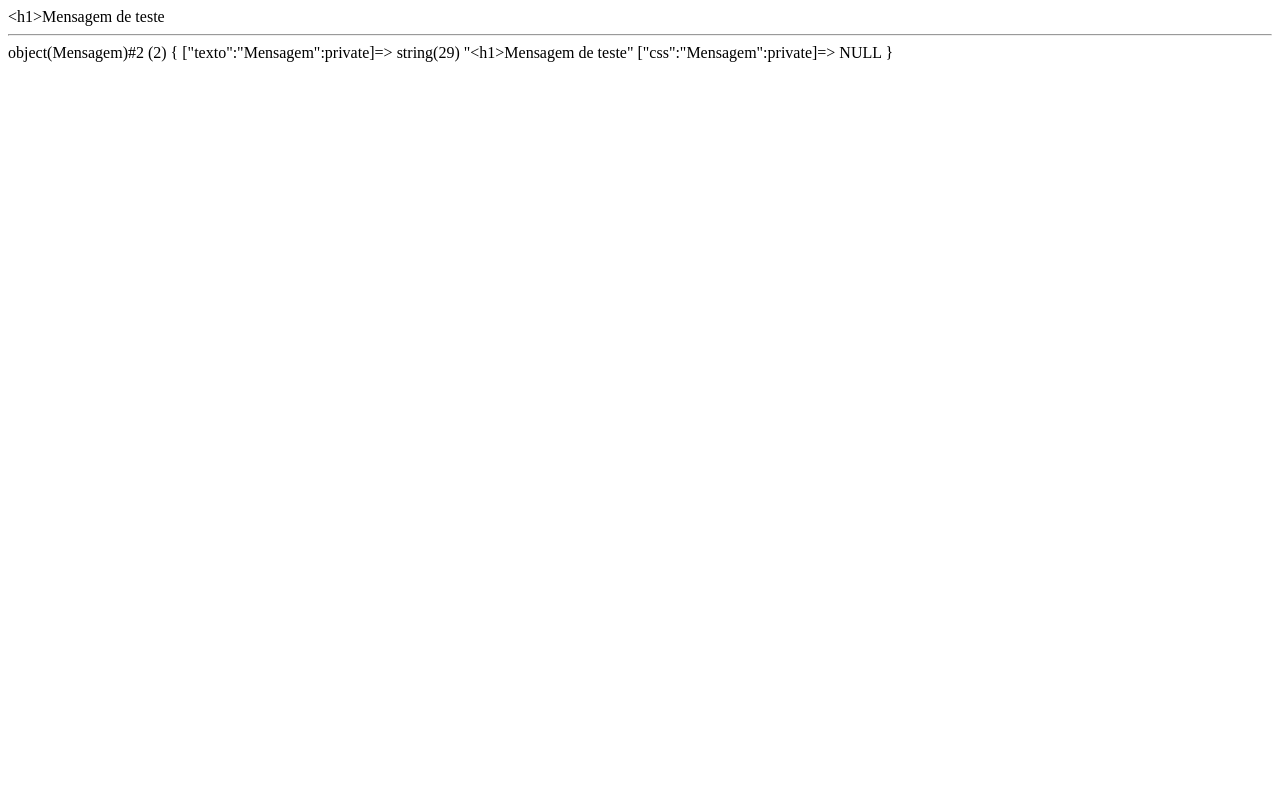
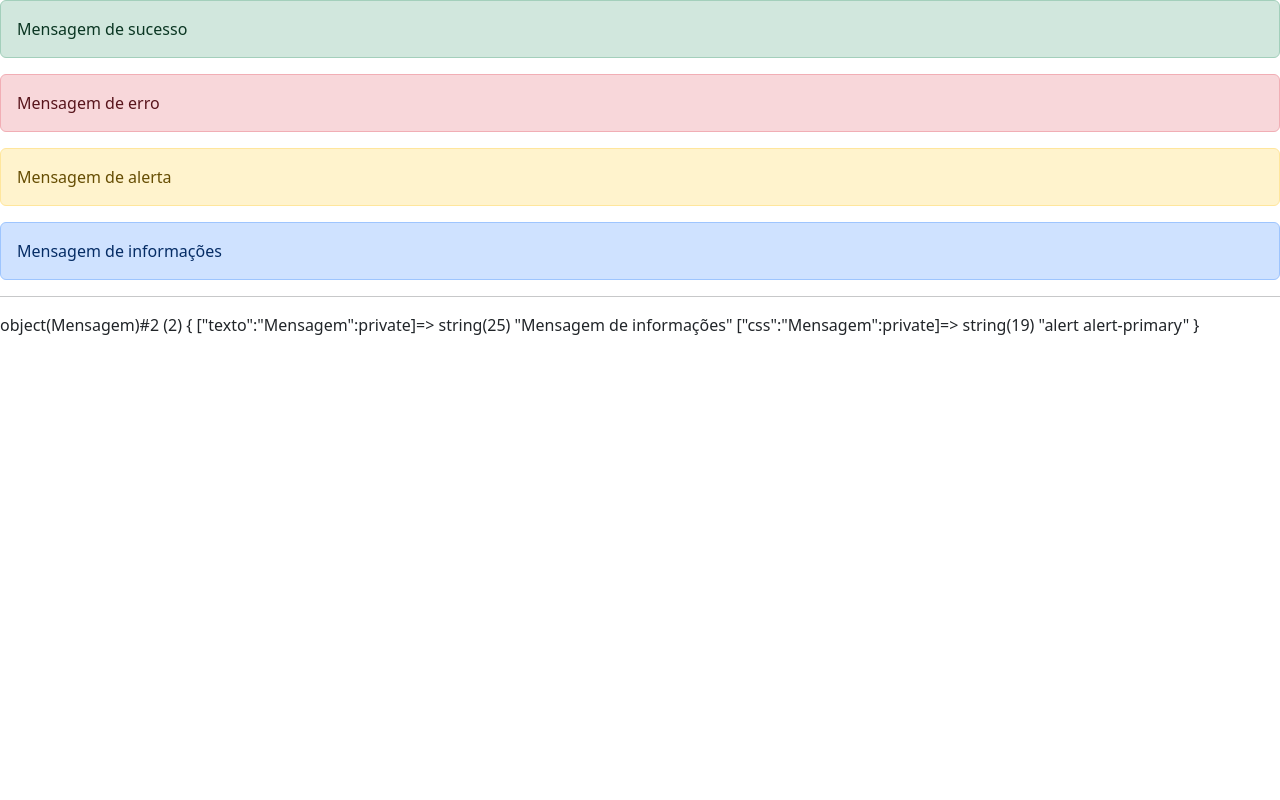
Before and after one commit to tlthiago/php8_unset, a PHP site: page /meu_projeto/fundamentos/introducao_as_classes.php in a window 1280 px wide. Run offline with PHP 8.4, Linux system fonts and the light colour scheme.

Commit message:
Commit da aula 42
Introdução ao Encadeamento de Métodos

```diff
--- a/meu_projeto/fundamentos/Nucleo/Mensagem.php
+++ b/meu_projeto/fundamentos/Nucleo/Mensagem.php
@@ -8,12 +8,36 @@ class Mensagem {
     private $texto;
     private $css;
 
+    public function sucesso(string $mensagem): Mensagem {
+        $this->css = 'alert alert-success';
+        $this->texto = $this->filtrar($mensagem);
+        return $this;
+    }
+
+    public function erro(string $mensagem): Mensagem {
+        $this->css = 'alert alert-danger';
+        $this->texto = $this->filtrar($mensagem);
+        return $this;
+    }
+
+    public function alerta(string $mensagem): Mensagem {
+        $this->css = 'alert alert-warning';
+        $this->texto = $this->filtrar($mensagem);
+        return $this;
+    }
+
+    public function informa(string $mensagem): Mensagem {
+        $this->css = 'alert alert-primary';
+        $this->texto = $this->filtrar($mensagem);
+        return $this;
+    }
+
     /**
      * Método responsável pela renderização
      * @return string
      */
     public function renderizar(): string {
-        return $this->texto = $this->filtrar('<h1>Mensagem de teste');
+        return "<div class='{$this->css}'>{$this->texto}</div>";
     }
 
     private function filtrar(string $mensagem): string {
--- a/meu_projeto/fundamentos/introducao_as_classes.php
+++ b/meu_projeto/fundamentos/introducao_as_classes.php
@@ -1,9 +1,14 @@
+<link href="https://cdn.jsdelivr.net/npm/bootstrap@5.3.1/dist/css/bootstrap.min.css" rel="stylesheet" integrity="sha384-4bw+/aepP/YC94hEpVNVgiZdgIC5+VKNBQNGCHeKRQN+PtmoHDEXuppvnDJzQIu9" crossorigin="anonymous">
+
 <?php
 
 include './Nucleo/Mensagem.php';
 
 $msg = new Mensagem();
-echo $msg->renderizar();
+echo $msg->sucesso('Mensagem de sucesso')->renderizar();
+echo $msg->erro('Mensagem de erro')->renderizar();
+echo $msg->alerta('Mensagem de alerta')->renderizar();
+echo $msg->informa('Mensagem de informações')->renderizar();
 echo '<hr>';
 
 var_dump($msg);
```
